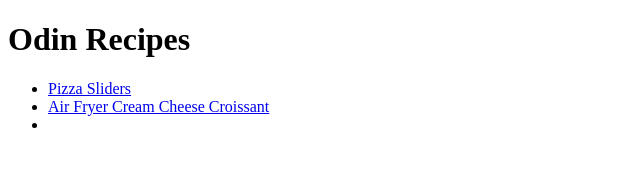
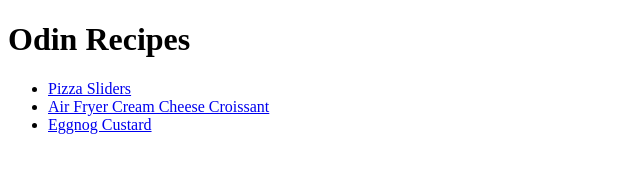
Before and after one commit to Kennyfergy/odin-recipes, a plain HTML site: page index.html in a window 1280 px wide. Shown: the whole page, without its empty margins (0-640 px from the left). Drawn offline with Linux system fonts and the light colour scheme.

Commit message:
added words to eggnog link

```diff
--- a/index.html
+++ b/index.html
@@ -16,7 +16,7 @@
         >
       </li>
       <li>
-        <a href="recipes/eggnogcustard.html"></a>
+        <a href="recipes/eggnogcustard.html">Eggnog Custard</a>
       </li>
     </ul>
   </body>
```
